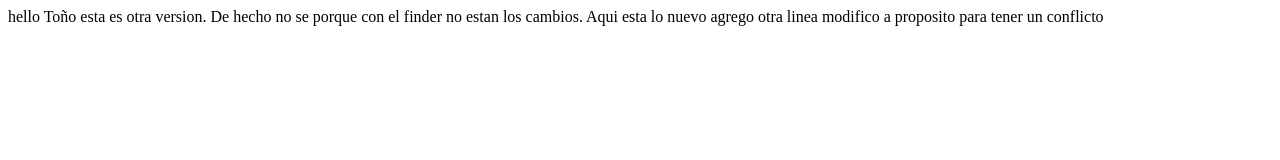
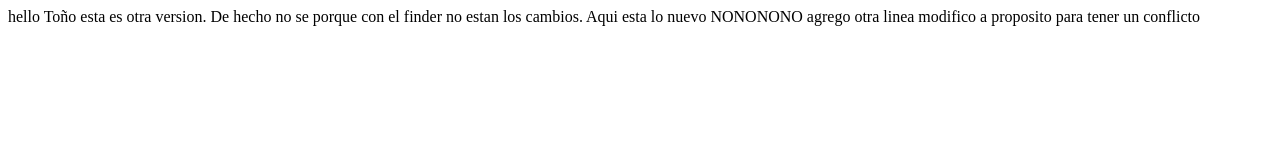
Before and after one commit to yolandamartre/proyect1, a plain HTML site: page index.html in a window 1280 px wide. Drawn offline with Linux system fonts and the light colour scheme.

Commit message:
Update index.html

```diff
--- a/index.html
+++ b/index.html
@@ -6,7 +6,7 @@ esta es otra version.
 De hecho no se porque con el finder no estan los cambios.
 
 Aqui esta lo nuevo
-
+NONONONO
 agrego otra linea
 
 modifico a proposito para tener un conflicto
```
